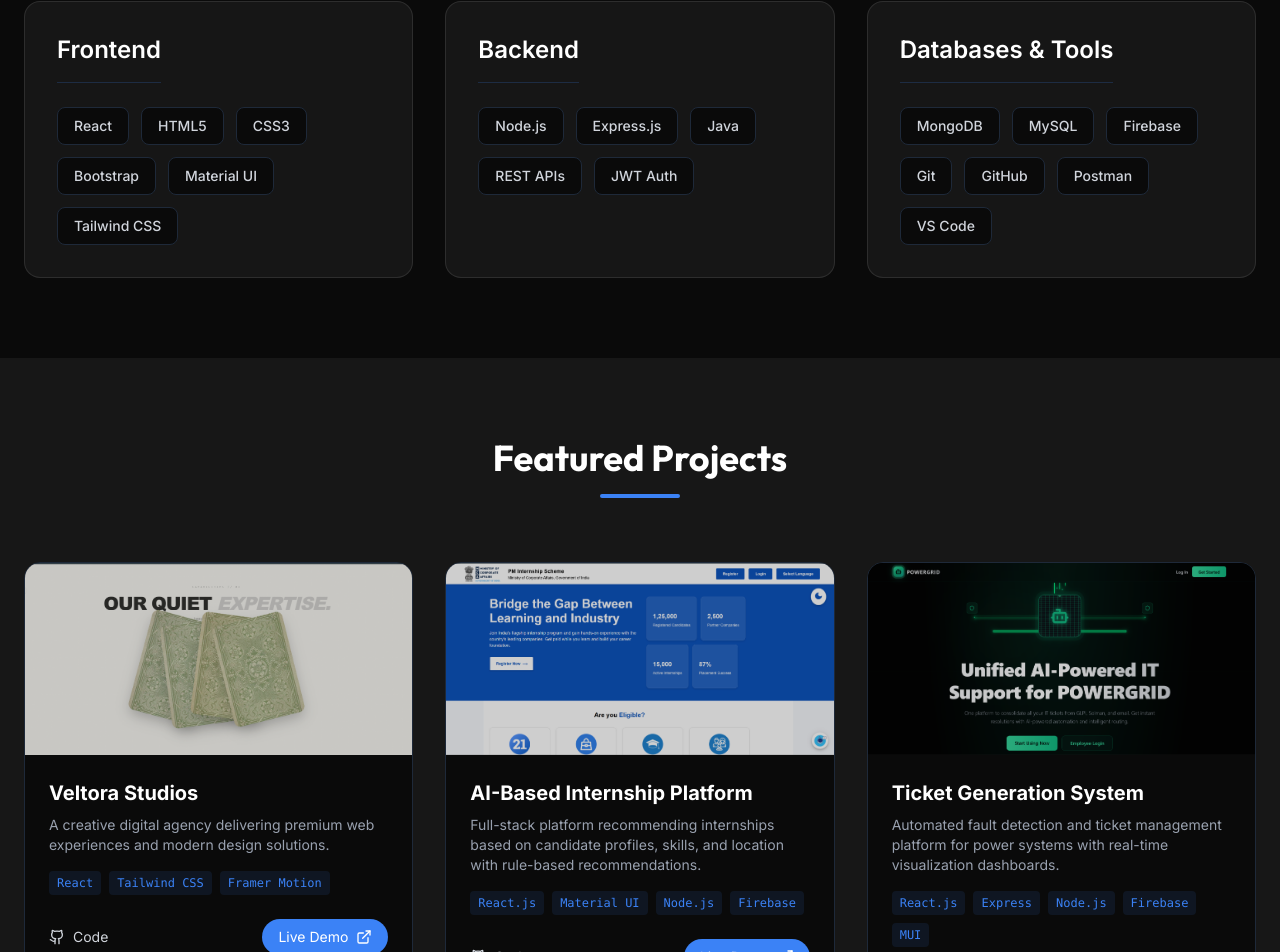
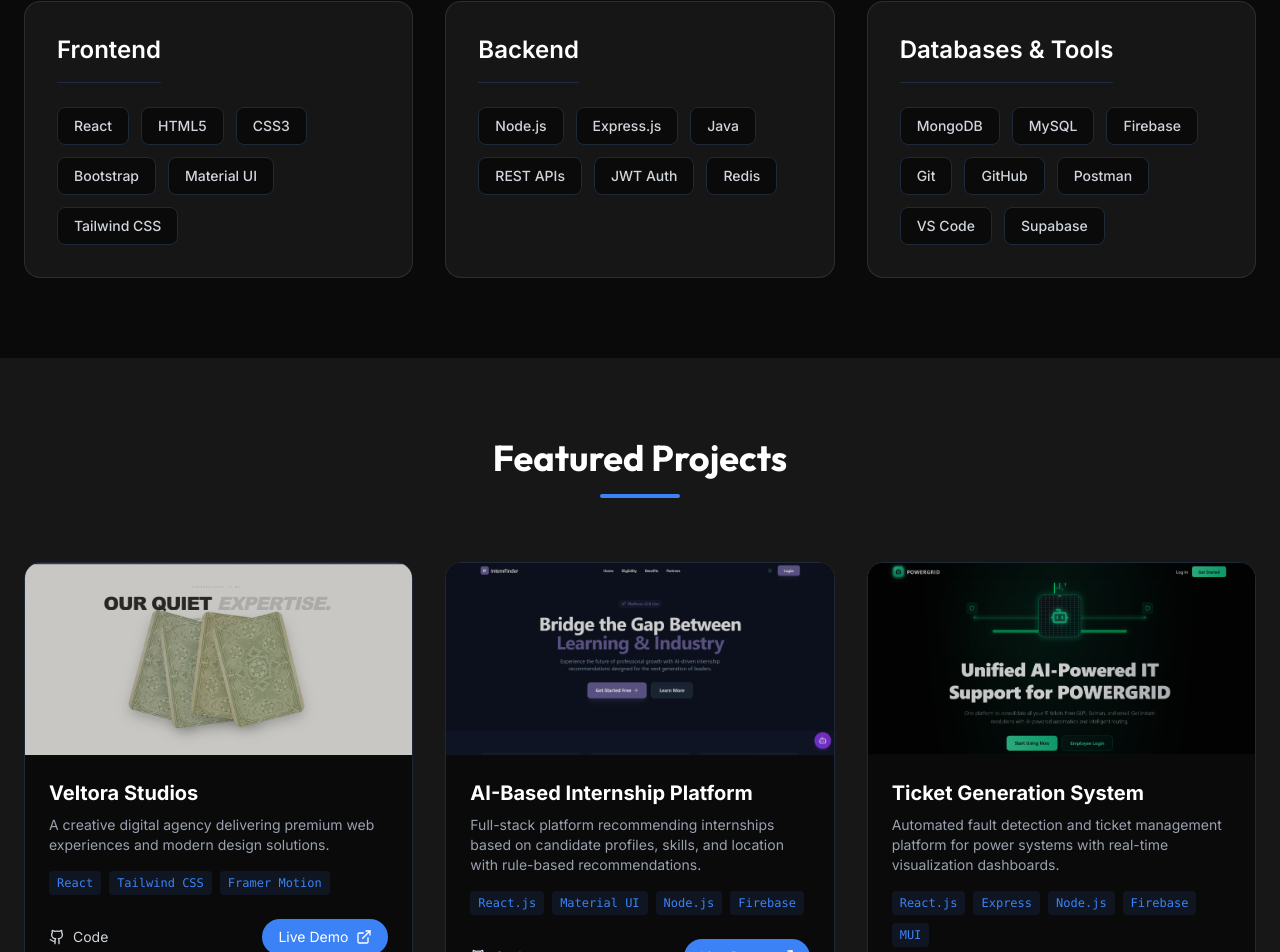
Before and after one commit to VirajxGupta/Portfolio, a React (Vite) app: page / in a window 1280 px wide. Shown: the part 2047-2999 px from the top of the page. Built offline with nearby package versions, Linux system fonts and the light colour scheme.

Commit message:
changed project

```diff
--- a/src/components/Projects.jsx
+++ b/src/components/Projects.jsx
@@ -21,8 +21,8 @@
         description: "Full-stack platform recommending internships based on candidate profiles, skills, and location with rule-based recommendations.",
         tech: ["React.js", "Material UI", "Node.js", "Firebase"],
         image: internshipImg,
-        github: "https://github.com/VirajxGupta/AI-based-internship-recommender",
-        demo: "https://pm-ai-internship-scheme-platform.onrender.com/"
+        github: "https://github.com/VirajxGupta/internfinder",
+        demo: "https://internfinder-tbhs.vercel.app/"
     },
     {
         title: "Ticket Generation System",
--- a/src/components/Skills.jsx
+++ b/src/components/Skills.jsx
@@ -8,11 +8,11 @@
     },
     {
         category: "Backend",
-        items: ["Node.js", "Express.js", "Java", "REST APIs", "JWT Auth"]
+        items: ["Node.js", "Express.js", "Java", "REST APIs", "JWT Auth", "Redis"]
     },
     {
         category: "Databases & Tools",
-        items: ["MongoDB", "MySQL", "Firebase", "Git", "GitHub", "Postman", "VS Code"]
+        items: ["MongoDB", "MySQL", "Firebase", "Git", "GitHub", "Postman", "VS Code", "Supabase"]
     }
 ];
 
```
Also changed, not shown: src/assets/internship.png, 1 other file (tests, documents, lock files or other folders).
